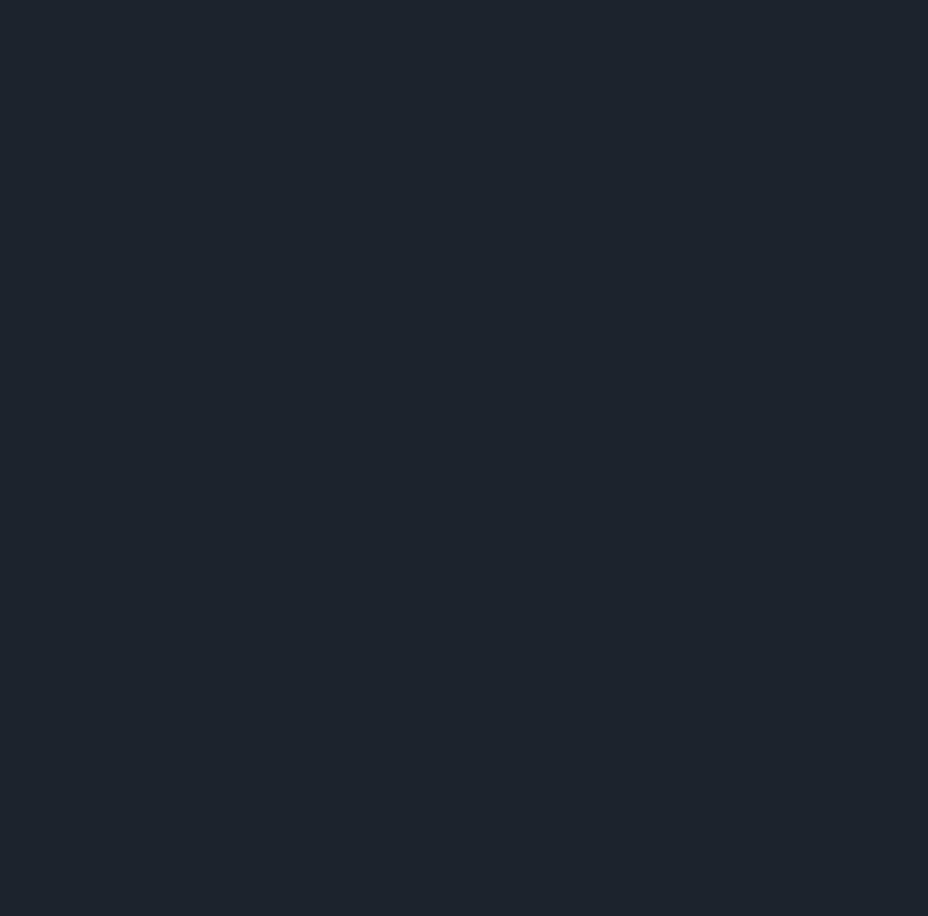
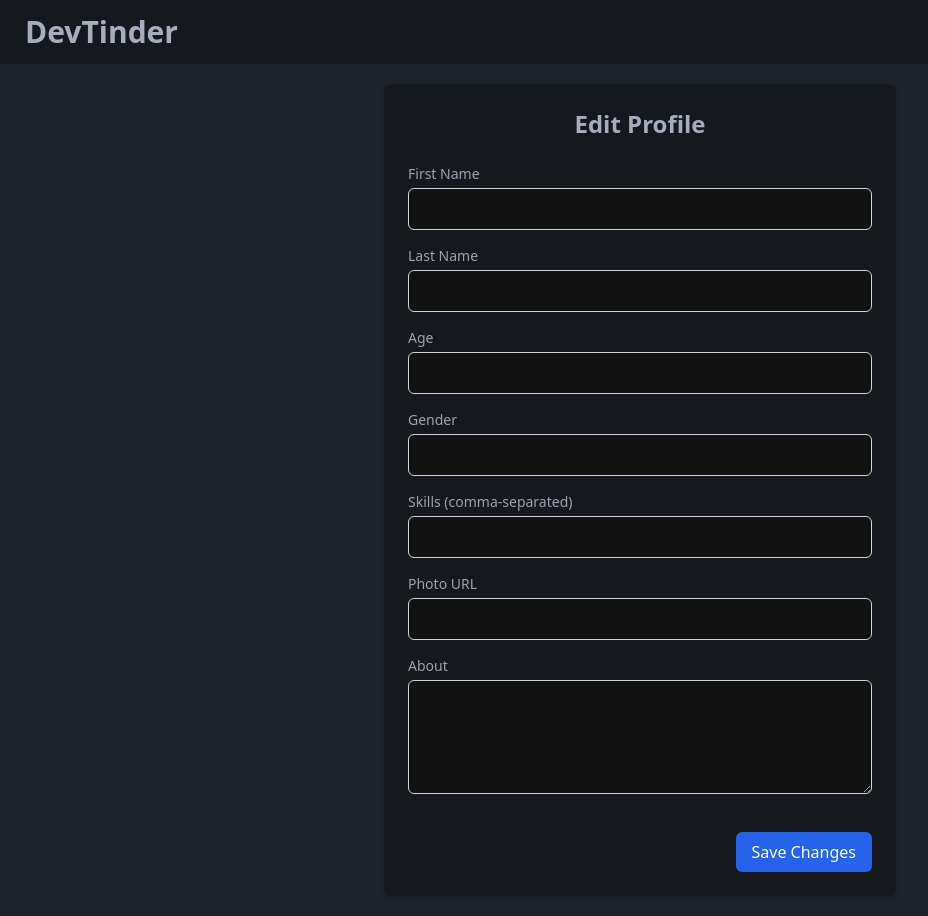
Before and after one commit to abhishek2002singh/DevTender, a React (Vite) app in the folder DevTenderFrontend/: page /EditProfile in a window 1280 px wide. Before the commit this address had no page. Shown: the whole page, without its empty margins (0-928 px from the left). Before the commit the page ends 800 px from the top, so only its background shows below. Built offline with nearby package versions, Linux system fonts and the light colour scheme; no server answers.

Commit message:
some changes to api for better user experiences

```diff
--- a/DevTenderFrontend/src/App.jsx
+++ b/DevTenderFrontend/src/App.jsx
@@ -6,6 +6,7 @@ import Profile from './component/Profile'
 import { Provider } from 'react-redux'
 import appStore from './utils/appStore'
 import Feed from './component/Feed'
+import EditProfile from './component/EditProfile'
 
 function App() {
 
@@ -18,6 +19,7 @@ function App() {
          <Route path='/' element={<Feed />} />
         <Route path='/login' element={<Login />} />
         <Route path='/profile' element={<Profile />} />
+        <Route path='/EditProfile' element={<EditProfile />} />
 
       </Route>
 
--- /dev/null
+++ b/DevTenderFrontend/src/component/EditProfile.jsx
@@ -0,0 +1,141 @@
+import axios from "axios";
+import { useState } from "react";
+import { BASE_URL } from "../utils/Constant";
+import { useDispatch } from "react-redux";
+import { addUser } from '../utils/userSlice';
+import { useNavigate } from "react-router-dom"; // Import useNavigate
+
+const EditProfile = () => {
+  const [firstName, setFirstName] = useState("");
+  const [lastName, setLastName] = useState("");
+  const [age, setAge] = useState("");
+  const [skills, setSkills] = useState("");
+  const [photoUrl, setPhotoUrl] = useState("");
+  const [about, setAbout] = useState("");
+  const [gender, setGender] = useState("");
+  const dispatch = useDispatch();
+  const navigate = useNavigate(); // Initialize navigate
+
+  const handleEditProfile = async (e) => {
+    e.preventDefault(); // Prevents the form from submitting and page refreshing
+
+    // Convert skills to an array if it's a comma-separated string
+    const skillsArray = skills.split(',').map(skill => skill.trim());
+
+    try {
+      const res = await axios.patch(
+        `${BASE_URL}/profile/edit`,
+        {
+          firstName,
+          lastName,
+          age,
+          skills: skillsArray, // Use the skills array
+          photoUrl,
+          about,
+          gender
+        },
+        {
+          withCredentials: true
+        }
+      );
+      dispatch(addUser(res?.data?.data));
+      navigate('/profile'); // Navigate to the profile page after success
+    } catch (err) {
+      console.error(err);
+    }
+  };
+
+  return (
+    <div className="flex items-center justify-center min-h-screen bg-base-100 my-5">
+      <div className="w-full max-w-lg bg-base-300 rounded-lg shadow-md p-6">
+        <h2 className="text-2xl font-bold mb-6 text-center">Edit Profile</h2>
+        <form className="space-y-4" onSubmit={handleEditProfile}>
+          <div>
+            <label className="block text-sm font-medium text-gray-400">First Name</label>
+            <input
+              type="text"
+              name="firstName"
+              value={firstName}
+              className="w-full mt-1 p-2 border border-gray-300 rounded-md focus:outline-none focus:ring focus:ring-blue-400"
+              required
+              onChange={(e) => setFirstName(e.target.value)}
+            />
+          </div>
+          <div>
+            <label className="block text-sm font-medium text-gray-400">Last Name</label>
+            <input
+              type="text"
+              name="lastName"
+              value={lastName}
+              className="w-full mt-1 p-2 border border-gray-300 rounded-md focus:outline-none focus:ring focus:ring-blue-400"
+              required
+              onChange={(e) => setLastName(e.target.value)}
+            />
+          </div>
+          <div>
+            <label className="block text-sm font-medium text-gray-400">Age</label>
+            <input
+              type="number"
+              name="age"
+              value={age}
+              className="w-full mt-1 p-2 border border-gray-300 rounded-md focus:outline-none focus:ring focus:ring-blue-400"
+              required
+              onChange={(e) => setAge(e.target.value)}
+            />
+          </div>
+          <div>
+            <label className="block text-sm font-medium text-gray-400">Gender</label>
+            <input
+              type="text"
+              name="gender"
+              value={gender}
+              className="w-full mt-1 p-2 border border-gray-300 rounded-md focus:outline-none focus:ring focus:ring-blue-400"
+              required
+              onChange={(e) => setGender(e.target.value)}
+            />
+          </div>
+          <div>
+            <label className="block text-sm font-medium text-gray-400">Skills (comma-separated)</label>
+            <input
+              type="text"
+              name="skills"
+              value={skills}
+              onChange={(e) => setSkills(e.target.value)}
+              className="w-full mt-1 p-2 border border-gray-300 rounded-md focus:outline-none focus:ring focus:ring-blue-400"
+            />
+          </div>
+          <div>
+            <label className="block text-sm font-medium text-gray-400">Photo URL</label>
+            <input
+              type="url"
+              name="photoUrl"
+              value={photoUrl}
+              onChange={(e) => setPhotoUrl(e.target.value)}
+              className="w-full mt-1 p-2 border border-gray-300 rounded-md focus:outline-none focus:ring focus:ring-blue-400"
+            />
+          </div>
+          <div>
+            <label className="block text-sm font-medium text-gray-400">About</label>
+            <textarea
+              name="about"
+              value={about}
+              className="w-full mt-1 p-2 border border-gray-300 rounded-md focus:outline-none focus:ring focus:ring-blue-400"
+              rows="4"
+              onChange={(e) => setAbout(e.target.value)}
+            />
+          </div>
+          <div className="flex justify-end">
+            <button
+              type="submit"
+              className="mt-4 px-4 py-2 bg-blue-600 text-white rounded-md hover:bg-blue-700 focus:outline-none focus:ring focus:ring-blue-300"
+            >
+              Save Changes
+            </button>
+          </div>
+        </form>
+      </div>
+    </div>
+  );
+};
+
+export default EditProfile;
--- a/DevTenderFrontend/src/component/Profile.jsx
+++ b/DevTenderFrontend/src/component/Profile.jsx
@@ -1,9 +1,17 @@
+import { useSelector } from "react-redux";
 
+import ShowProfile from "./ShowProfile";
+import {  Outlet } from "react-router-dom";
 
 const Profile = () => {
+  const user = useSelector((store) => store.user);
+
   return (
-    <div>Profile</div>
-  )
-}
+    <div>
+      <ShowProfile user={user} />
+      <Outlet />
+    </div>
+  );
+};
 
-export default Profile
+export default Profile;
--- /dev/null
+++ b/DevTenderFrontend/src/component/ShowProfile.jsx
@@ -0,0 +1,54 @@
+import { Link } from "react-router-dom";
+
+
+const ShowProfile = ({ user }) => {
+  return user && (
+    <div className="flex items-center justify-center min-h-screen bg-base-100">
+      <div className="w-full max-w-lg bg-base-300 rounded-lg shadow-md p-6">
+        <h2 className="text-2xl font-bold  text-gray-300 mb-6 text-center">User Profile</h2>
+        <div className="space-y-4">
+        <div>
+            <label className="block text-sm font-medium text-gray-300">Photo URL</label>
+            <img
+              src={user.photoUrl || 'https://via.placeholder.com/150'}
+              alt="User Avatar"
+              className="mt-1 w-32 h-32 rounded-full object-cover"
+            />
+          </div>
+          <div>
+            <label className="block text-sm font-medium text-gray-300">First Name</label>
+            <p className="mt-1 text-white-500">{user.firstName}</p>
+          </div>
+          <div>
+            <label className="block text-sm font-medium text-gray-300">Last Name</label>
+            <p className="mt-1 text-white-500">{user.lastName}</p>
+          </div>
+          <div>
+            <label className="block text-sm font-medium text-gray-300">Age</label>
+            <p className="mt-1 text-white-500">{user.age}</p>
+          </div>
+          <div>
+            <label className="block text-sm font-medium text-gray-300">Skills</label>
+            <p className="mt-1 text-white-500">{user.skills}</p>
+          </div>
+
+          <div>
+            <label className="block text-sm font-medium text-gray-300">About</label>
+            <p className="mt-1 text-white-500">{user.about}</p>
+          </div>
+        <div className="mt-6">
+          <button
+
+            className="w-full px-4 py-2 bg-blue-600 text-white rounded-md hover:bg-blue-700 transition duration-200"
+          ><Link to='/EditProfile'> EditProfile  </Link>
+
+          </button>
+        </div>
+        </div>
+
+      </div>
+    </div>
+  );
+};
+
+export default ShowProfile;
```
